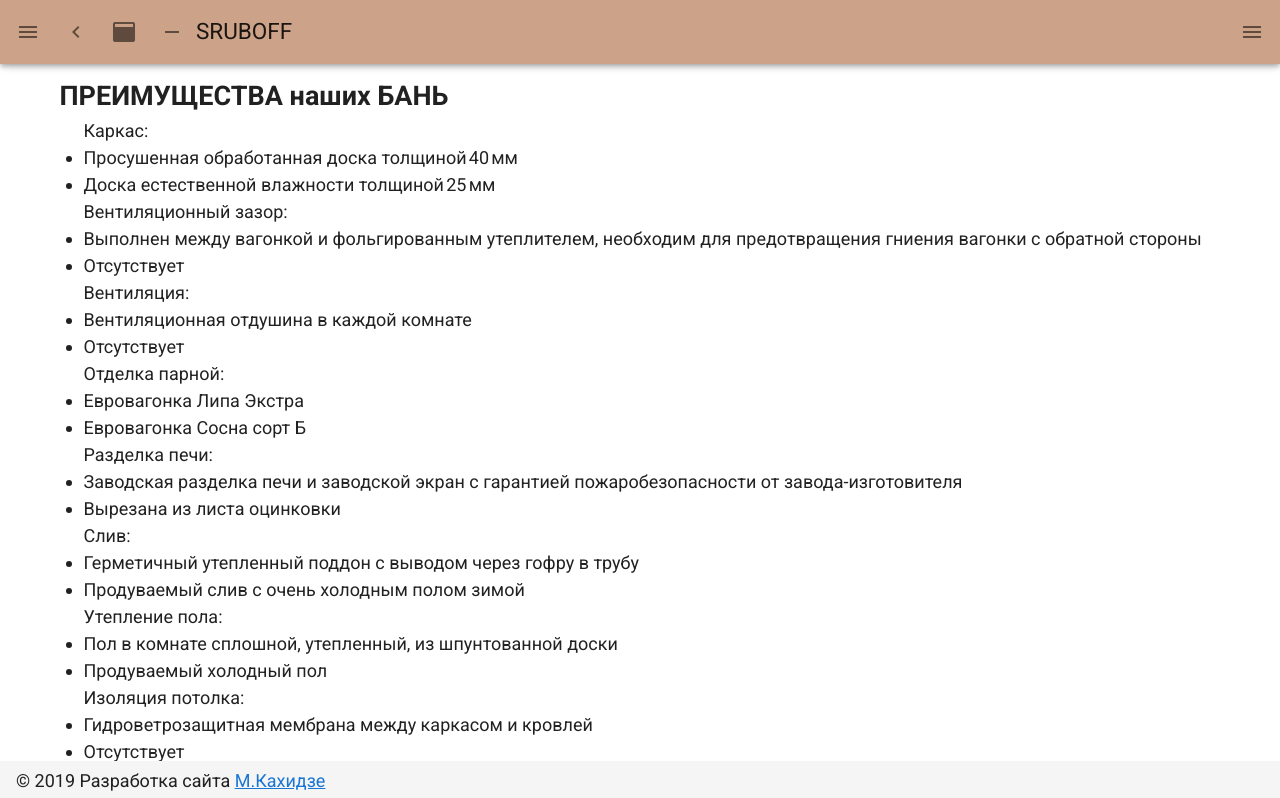
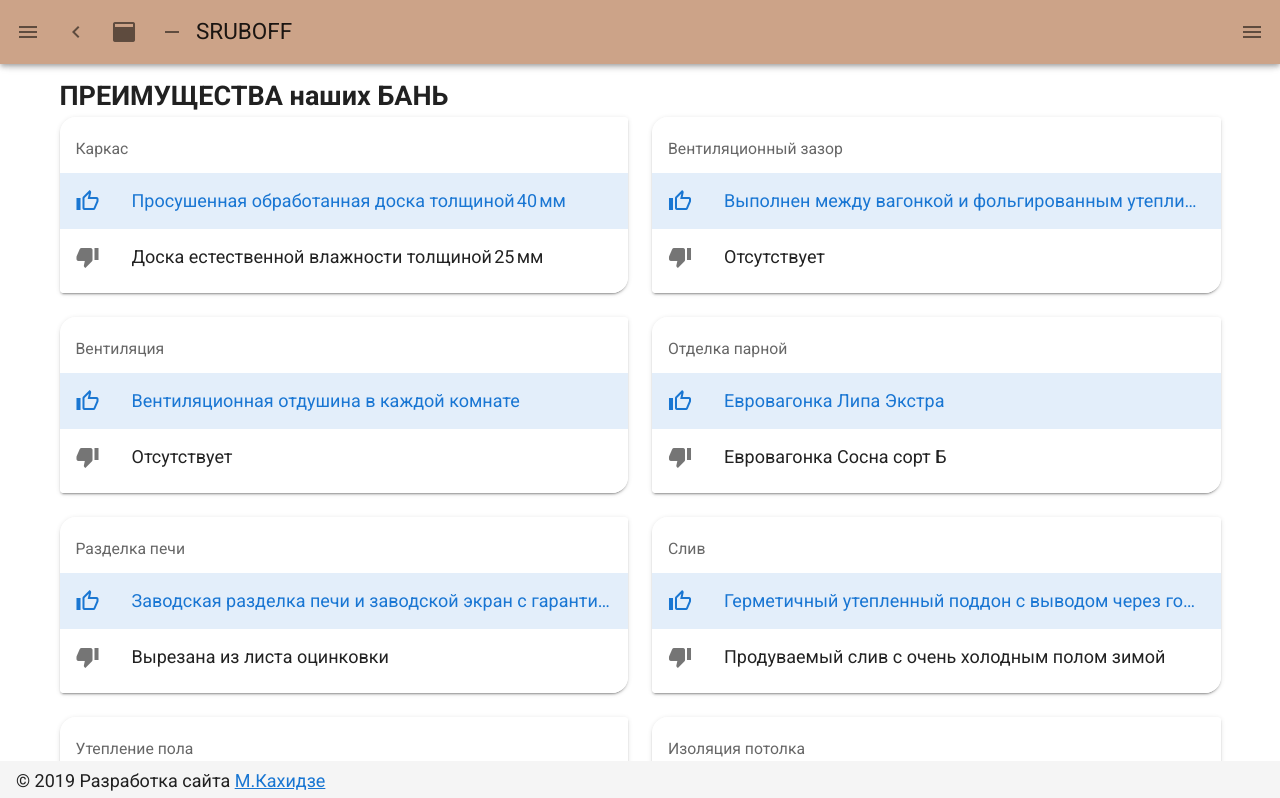
Before and after one commit to kachid/bunivam-nuxt, a Nuxt app: page /arrangement in a window 1280 px wide. Shown: the top 798 px of the page. Built offline with nearby package versions, Linux system fonts and the light colour scheme.

Commit message:
styled arrangement.vue

```diff
--- /dev/null
+++ b/components/Compared.vue
@@ -0,0 +1,46 @@
+<template>
+  <v-card class="mx-auto" shaped ripple>
+    <v-list disabled>
+      <v-subheader>{{ distinction.header }}</v-subheader>
+      <v-list-item-group v-model="item" color="primary">
+        <v-list-item>
+          <v-list-item-icon>
+            <v-icon v-text="icons.our" />
+          </v-list-item-icon>
+          <v-list-item-content>
+            <v-list-item-title v-text="distinction.our" />
+          </v-list-item-content>
+        </v-list-item>
+        <v-list-item>
+          <v-list-item-icon>
+            <v-icon v-text="icons.other" />
+          </v-list-item-icon>
+          <v-list-item-content>
+            <v-list-item-title v-text="distinction.other" />
+          </v-list-item-content>
+        </v-list-item>
+      </v-list-item-group>
+    </v-list>
+  </v-card>
+</template>
+
+<script>
+export default {
+  name: 'Compared',
+  props: {
+    // eslint-disable-next-line vue/require-default-prop
+    distinction: {
+      type: Object
+    }
+  },
+  data: () => ({
+    item: 0,
+    icons: {
+      our: 'mdi-thumb-up-outline',
+      other: 'mdi-thumb-down'
+    }
+  })
+}
+</script>
+
+<style scoped />
--- a/components/ModelPrice.vue
+++ b/components/ModelPrice.vue
@@ -17,6 +17,7 @@
 export default {
   name: 'ModelPrice',
   props: {
+    // eslint-disable-next-line vue/require-default-prop
     price: {
       type: Array
     }
--- a/pages/arrangement.vue
+++ b/pages/arrangement.vue
@@ -1,13 +1,11 @@
 <template>
   <section id="arrangement" class="grand_block">
     <h2>ПРЕИМУЩЕСТВА наших БАНЬ</h2>
-    <div class="arrangement_wrapper">
-      <ul v-for="item in arrangementList" :key="item.id" class="arrangement">
-        <span>{{ item.header }}:</span>
-        <li>{{ item.our }}</li>
-        <li>{{ item.other }}</li>
-      </ul>
-    </div>
+    <v-row>
+      <v-col v-for="item in arrangementList" :key="item.id" cols="12" md="6">
+        <AppCompared :distinction="item" />
+      </v-col>
+    </v-row>
     <p>
       Наша баня не требует фундамента, можно перевезти в любое место при
       переезде.
@@ -17,7 +15,11 @@
 </template>
 
 <script>
+import AppCompared from '@/components/Compared'
+
 export default {
+  name: 'Arrangement',
+  components: { AppCompared },
   data: () => ({
     arrangementList: [
       {
@@ -110,5 +112,3 @@ export default {
   })
 }
 </script>
-
-<style lang="scss" scoped></style>
--- a/pages/models/_id.vue
+++ b/pages/models/_id.vue
@@ -160,5 +160,3 @@ export default {
   }
 }
 </script>
-
-<style lang="scss" scoped></style>
--- a/pages/models/index.vue
+++ b/pages/models/index.vue
@@ -58,5 +58,3 @@ export default {
   })
 }
 </script>
-
-<style lang="scss" scoped></style>
```
